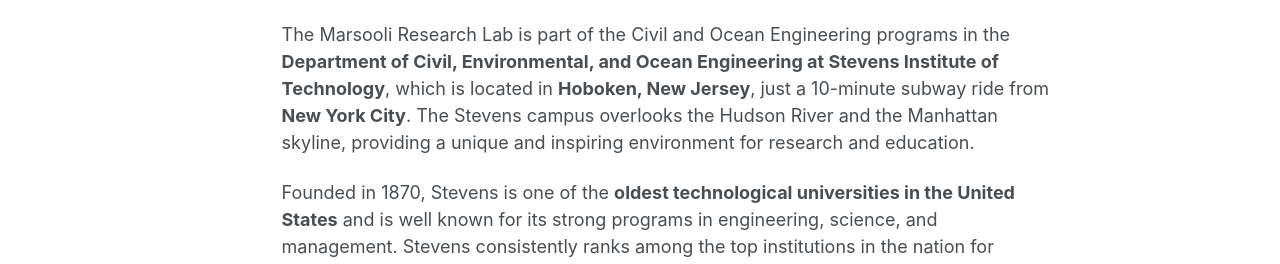
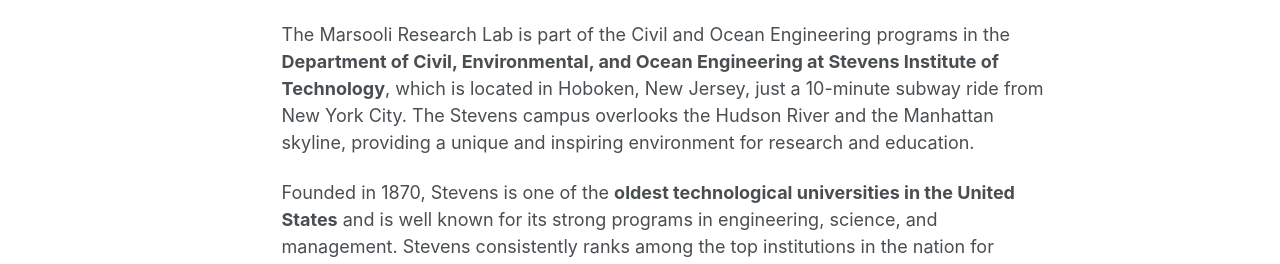
Before and after one commit to marsooli/marsooli.github.io, a Jekyll site: the page built from _pages/about.md, in a window 1280 px wide and 1318 px high. Shown: the part 785-1049 px from the top of the window. Built offline with Jekyll 4.4.1, drawn with Linux system fonts in a browser that asks for light colours; some web fonts are replaced; a script bundle is joined from its source files by our own code; library files that are not in the unit come from our copies.

```diff
--- a/_pages/about.md
+++ b/_pages/about.md
@@ -11,7 +11,7 @@ We investigate emerging challenges in coastal engineering and coastal physical o
 
 ![Stevens Institute of Technology overlooking the Manhattan skyline](/images/stevens-skyline.jpg)
 
-The Marsooli Research Lab is part of the Civil and Ocean Engineering programs in the **Department of Civil, Environmental, and Ocean Engineering at Stevens Institute of Technology**, which is located in **Hoboken, New Jersey**, just a 10-minute subway ride from **New York City**. The Stevens campus overlooks the Hudson River and the Manhattan skyline, providing a unique and inspiring environment for research and education.
+The Marsooli Research Lab is part of the Civil and Ocean Engineering programs in the **Department of Civil, Environmental, and Ocean Engineering at Stevens Institute of Technology**, which is located in Hoboken, New Jersey, just a 10-minute subway ride from New York City. The Stevens campus overlooks the Hudson River and the Manhattan skyline, providing a unique and inspiring environment for research and education.
 
 Founded in 1870, Stevens is one of the **oldest technological universities in the United States** and is well known for its strong programs in engineering, science, and management. Stevens consistently ranks among the top institutions in the nation for **career placement and salary potential** for its graduates.
 
```
